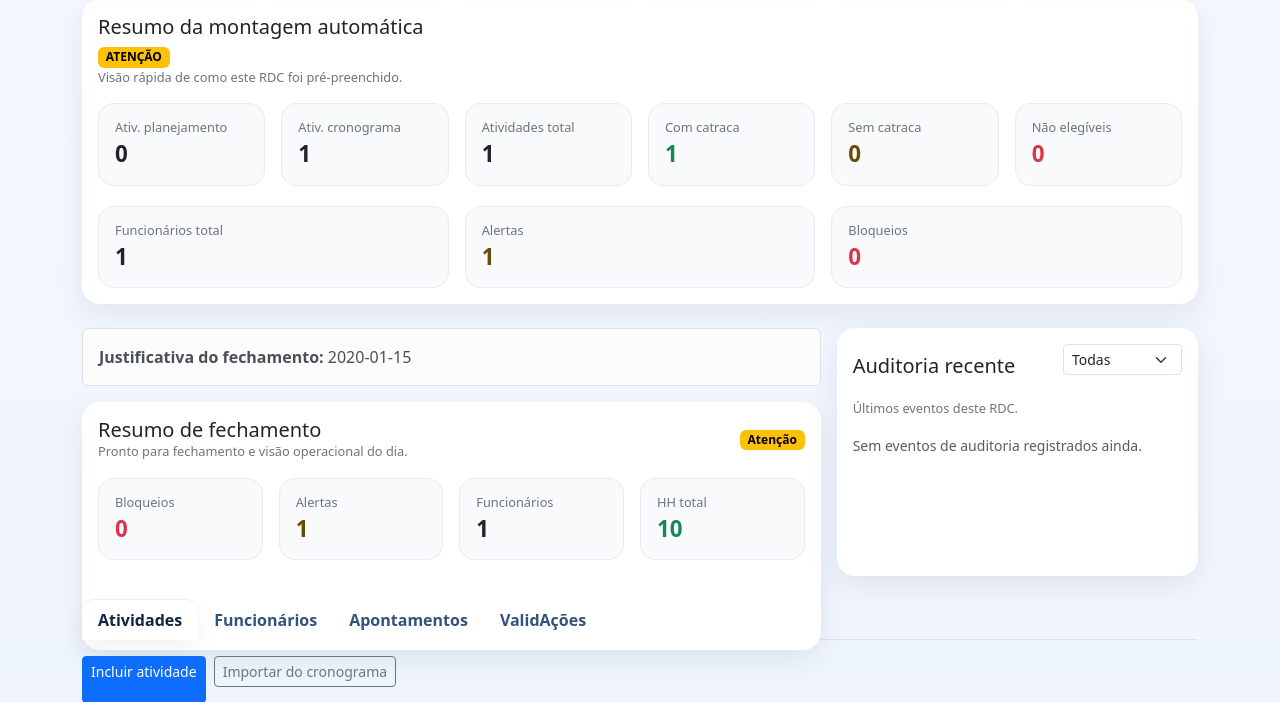
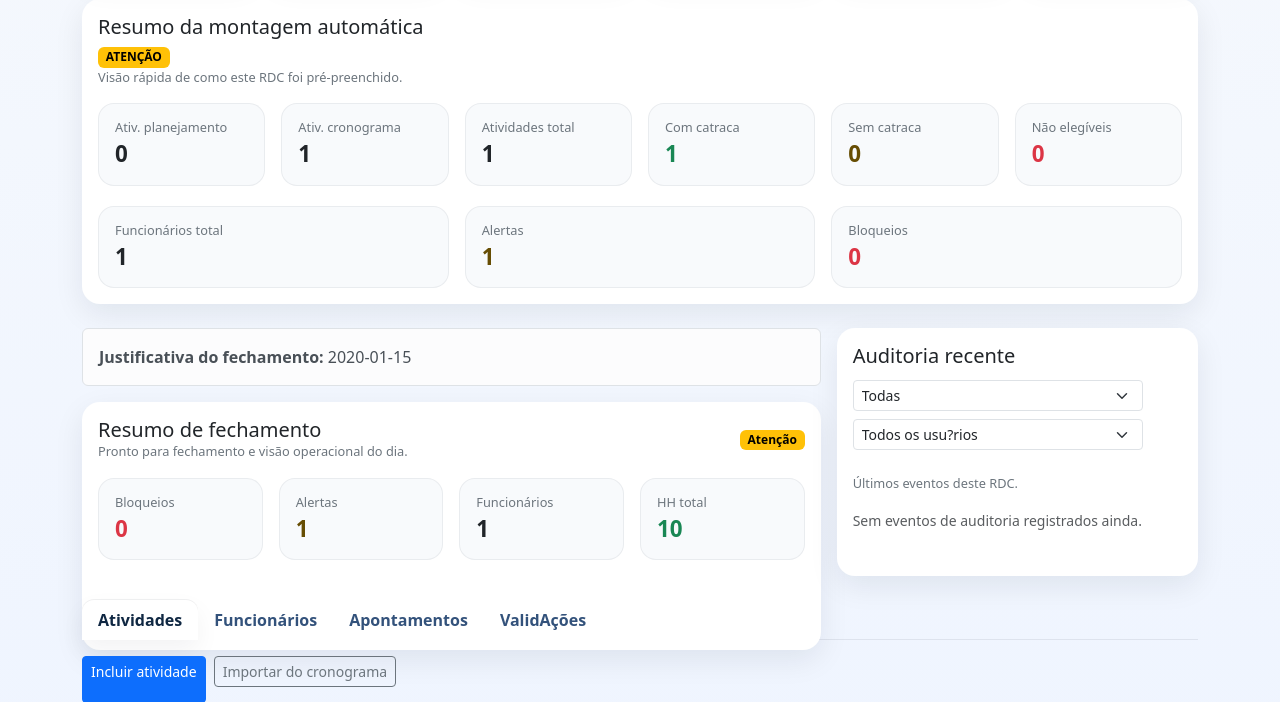
Before and after one commit to daniellaranjoadm-dorange/rdc-inteligente, a Django app: page /rdc/1/ in a window 1280 px wide. Shown: the part 633-1335 px from the top of the page. Run offline with Django 5.2, Linux system fonts and the light colour scheme; a user stored in the database is signed in; tables that the repository leaves empty hold one stand-in row (values such as "Sample post").

Commit message:
feat: adiciona filtro por usuario no historico de auditoria

```diff
--- a/rdc/views.py
+++ b/rdc/views.py
@@ -882,6 +882,7 @@ class RDCDetailView(AuthenticatedTemplateMixin, DetailView):
             context["justificativa_excepcional"] = rdc.observacoes
 
         filtro_acao = self.request.GET.get("acao", "").strip()
+        filtro_usuario = self.request.GET.get("usuario", "").strip()
 
         logs = AuditLog.objects.filter(
             target_model="RDC",
@@ -890,6 +891,9 @@ class RDCDetailView(AuthenticatedTemplateMixin, DetailView):
 
         if filtro_acao:
             logs = logs.filter(action=filtro_acao)
+
+        if filtro_usuario:
+            logs = logs.filter(user__username=filtro_usuario)
 
         logs = logs.select_related("user").order_by("-created_at")[:50]
 
@@ -930,6 +934,7 @@ class RDCDetailView(AuthenticatedTemplateMixin, DetailView):
             grupo_atual["eventos"].append(evento)
 
         context["filtro_acao"] = self.request.GET.get("acao", "")
+        context["filtro_usuario"] = self.request.GET.get("usuario", "")
         context["acoes_disponiveis"] = [
             ("", "Todas"),
             ("create_rdc", "Cria??o"),
@@ -938,6 +943,15 @@ class RDCDetailView(AuthenticatedTemplateMixin, DetailView):
             ("delete_rdc", "Exclus?o"),
             ("exportar_rdc_modelo", "Exporta??o"),
         ]
+        context["usuarios_auditoria"] = sorted({
+            log.user.username
+            for log in AuditLog.objects.filter(
+                target_model="RDC",
+                target_id=str(rdc.pk),
+                user__isnull=False,
+            ).select_related("user")
+            if log.user and log.user.username
+        })
 
         context["auditorias"] = auditorias
         context["auditorias_grupos"] = grupos
--- a/templates/rdc/detalhe_rdc.html
+++ b/templates/rdc/detalhe_rdc.html
@@ -210,10 +210,16 @@
         <div class="table-card p-3 h-100">
             <div class="d-flex justify-content-between align-items-center mb-2 flex-wrap gap-2">
     <h5 class="mb-1">Auditoria recente</h5>
-    <form method="get" class="d-flex gap-2">
+    <form method="get" class="d-flex gap-2 flex-wrap">
         <select name="acao" class="form-select form-select-sm" onchange="this.form.submit()">
             {% for value, label in acoes_disponiveis %}
                 <option value="{{ value }}" {% if value == filtro_acao %}selected{% endif %}>{{ label }}</option>
+            {% endfor %}
+        </select>
+        <select name="usuario" class="form-select form-select-sm" onchange="this.form.submit()">
+            <option value="">Todos os usu?rios</option>
+            {% for username in usuarios_auditoria %}
+                <option value="{{ username }}" {% if username == filtro_usuario %}selected{% endif %}>{{ username }}</option>
             {% endfor %}
         </select>
     </form>
```
